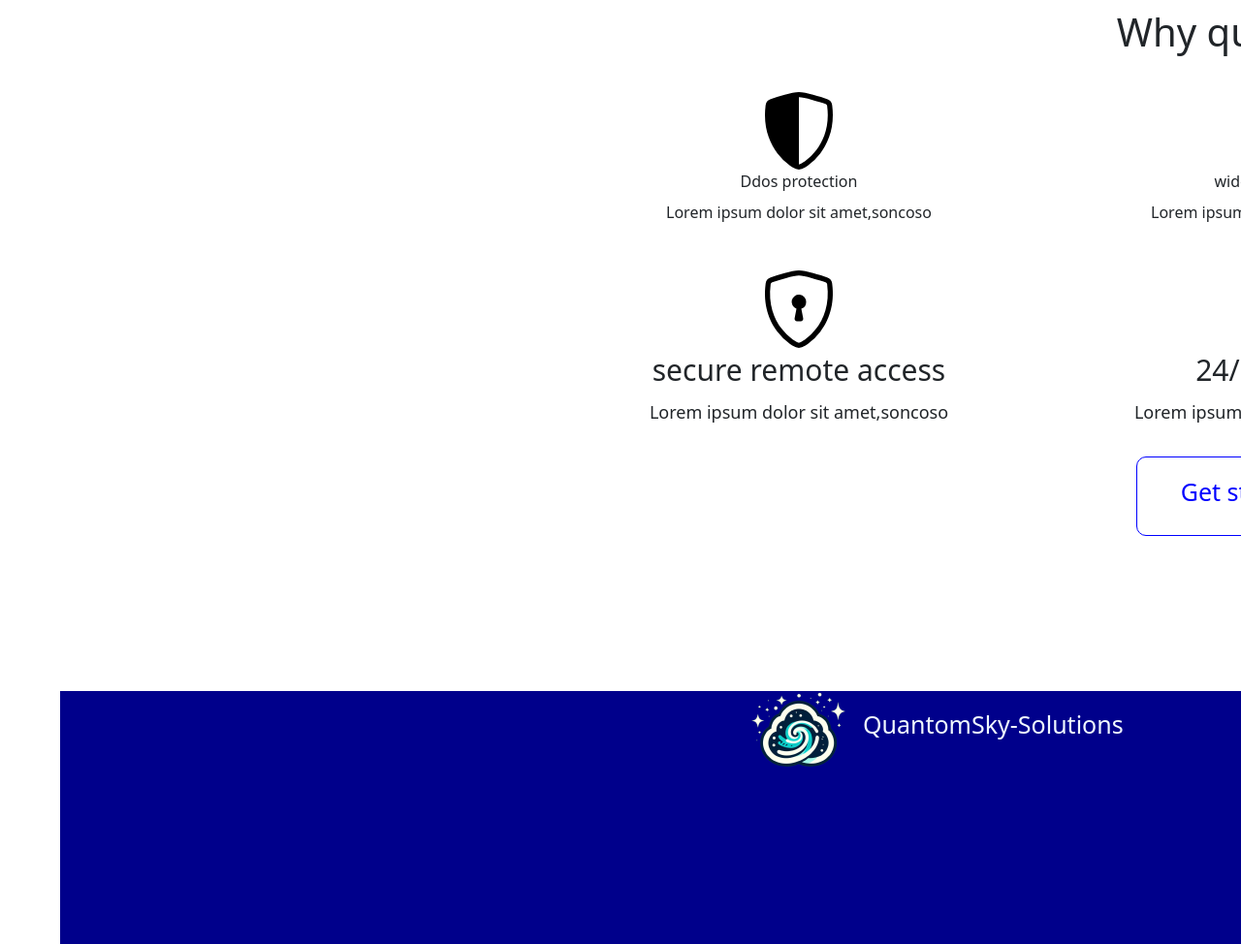
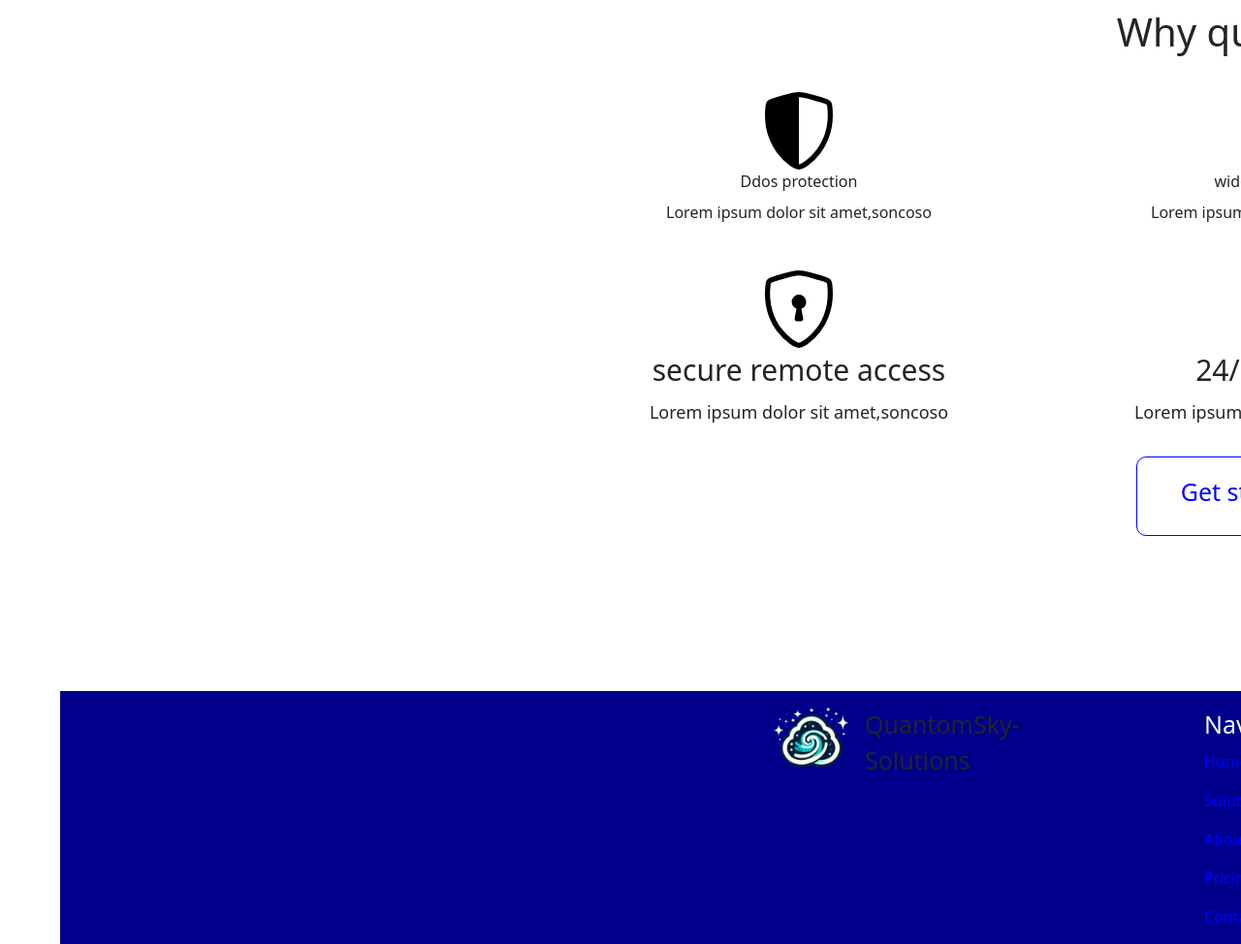
Before and after one commit to Filipp548056/html-bootstrap, a website: page index.html in a window 1280 px wide. Shown: the part 1923-2897 px from the top of the page at 97% size. Drawn offline with nearby package versions, Linux system fonts and the light colour scheme.

Commit message:
aaaaaaaaaaaa

```diff
--- a/index.html
+++ b/index.html
@@ -277,22 +277,29 @@
     </div>
 
     <div class="container-fluid" style="background-color: darkblue; width:2560px">
-        <div class="row" style="margin-top: 10rem; width: 1500px; margin-left: 43rem;">
-            <div class="col-md-4" style="width: 100px;">
-                <img src="images/logo-nav.png" style="width:100px">
-            </div>
-            <div class="col-md-4" style="text-align: center; width: 450px;">
-                <div class="card border-0">
-                    <div class="card-body" style="background-color: darkblue;">
-                    <div class="card-title" style="font-size: 25px; text-align: start; color: aliceblue;">QuantomSky-Solutions</div>
+        <div class="row" style="margin-top: 10rem; width: 1500px; margin-left: 40rem;">
+            <div class="col-md-4" style="width: 150px; flex-direction: row;">
+                <div class="card border-0" style="width: 100px; background-color: darkblue;" >
+                    <div class="card-body" style="background-color: darkblue; margin-left: 55px;">
+                        <img src="images/logo-nav.png" style="width:80px">
                     </div>
                 </div>
             </div>
 
+            <div class="col-md-4" style="width: 300px; margin-right: 50px;">
+                <div class="card border-0" style="width: 300px; margin-right: 10px; background-color: darkblue;" >
+                        <div class="card-body" style="background-color: darkblue; margin-right: 10px">
+                            <div class="card-title" style="font-size: 25px;">QuantomSky-Solutions</div>
+                        </div>
+                </div>
+            </div>
+
+
+
             <div class="col-md-4" style="width: 450px">
                 <div class="card border-0" style="background-color: darkblue;">
                     <div class="card-body">
-                    <div class="card-title" style="font-size: 25px; color: azure;" >Navigation</div>
+                        <div class="card-title" style="font-size: 25px; color: azure;">Navigation</div>
                         <p class="card-text" style="color: blue">Home</p>
                         <p class="card-text" style="color: blue">Solutions</p>
                         <p class="card-text" style="color: blue">About Us</p>
```
Lines whose indentation alone changed are shown as unchanged.
